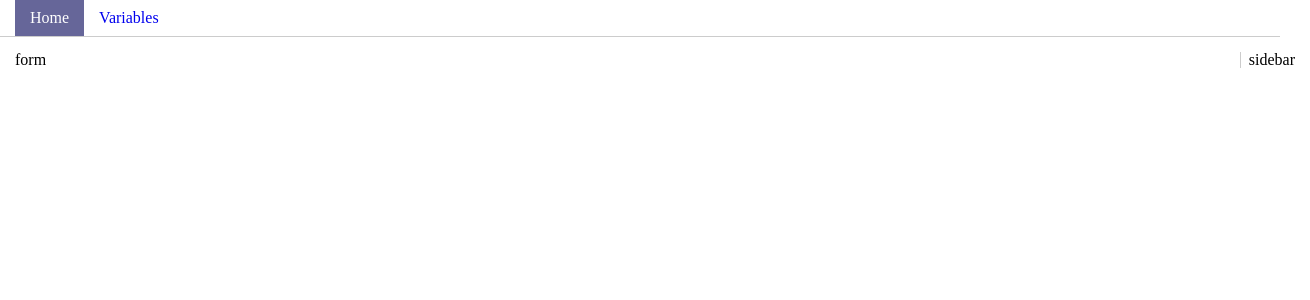
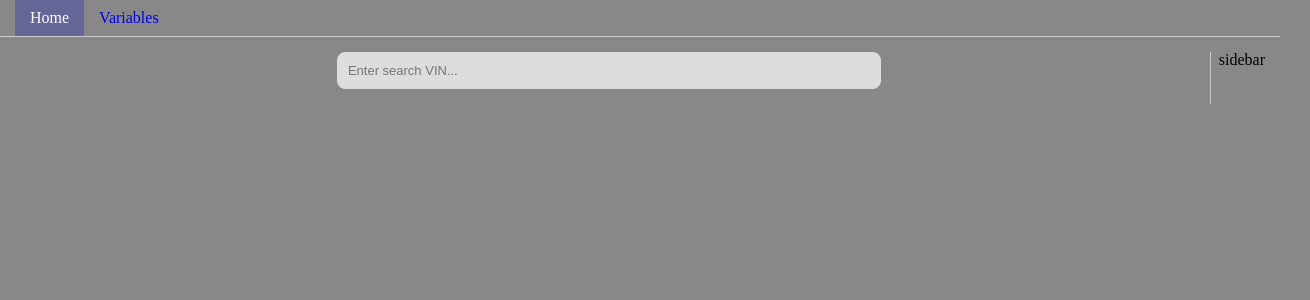
Before and after one commit to panaitov-pm/react_context_vin, a React (Create React App) app: page / in a window 1280 px wide. Shown: the top 300 px of the page, 1310 px wide, since content can reach past the window. Built offline with nearby package versions, Linux system fonts and the light colour scheme.

Commit message:
Added search form

```diff
--- a/src/View/Page/Home.tsx
+++ b/src/View/Page/Home.tsx
@@ -1,4 +1,5 @@
 import React from 'react';
+import SearchForm from '../Section/SearchForm/SearchForm';
 
 /**
  * @interface Props
@@ -7,14 +8,14 @@ interface Props {
 
 }
 
-const Home: React.FC<Props> = ({  }): any => {
+const Home: React.FC<Props> = ({}): any => {
     return (
         <main className="main">
             <aside className="sidebar">
                 sidebar
             </aside>
             <section className="form-wrap">
-form
+                <SearchForm />
             </section>
         </main>
     );
--- /dev/null
+++ b/src/View/Section/SearchForm/SearchForm.tsx
@@ -0,0 +1,20 @@
+import * as React from 'react';
+
+/**
+ * @interface Props
+ */
+interface Props {
+
+}
+
+const SearchForm: React.FC<Props> = ({}): any => {
+    return (
+        <form action="#" className="search-form">
+            <label htmlFor="search" className="screen-reader-text">Search</label>
+            <input id="search" type="search" className="search-form__input" placeholder="Enter search VIN..." />
+            <button type="submit" className="search-form__button">Search</button>
+        </form>
+    );
+};
+
+export default SearchForm;
--- a/src/scss/_default.scss
+++ b/src/scss/_default.scss
@@ -6,6 +6,7 @@ body {
     -webkit-font-smoothing: antialiased;
     -moz-osx-font-smoothing: grayscale;
     box-sizing: border-box;
+    background-color: #888;
 }
 
 code {
@@ -14,7 +15,6 @@ code {
 }
 
 .container {
-    width: 100%;
     margin-left: auto;
     margin-right: auto;
     padding-left: 15px;
--- a/src/scss/config/_global.scss
+++ b/src/scss/config/_global.scss
@@ -1 +1,10 @@
 $color-grey: #ccc;
+$color-light: #fff;
+$color-danger: red;
+
+
+.screen-reader-text {
+    position: absolute;
+    top: -9999px;
+    left: -9999px;
+}
--- a/src/scss/section/form/_form.scss
+++ b/src/scss/section/form/_form.scss
@@ -5,3 +5,61 @@
         padding-right: 7.5px;
     }
 }
+
+.search-form {
+    $searchButtonWidth: 75px;
+
+    max-width: 544px;
+    margin: 0 auto 15px;
+    overflow: hidden;
+    position: relative;
+
+    &__input {
+        margin: 0;
+        padding: 10px calc(#{$searchButtonWidth} + 10px) 10px 10px;
+        border-radius: 8px;
+        width: 100%;
+        background: #ddd;
+        border: 1px solid #ddd;
+        -webkit-appearance: none;
+        font-size: 13px;
+
+        &:focus {
+            outline: 0;
+            background: $color-light;
+        }
+
+        &:not(:placeholder-shown) ~ .search-form__button {
+            transform: translateX(calc(-1 * #{$searchButtonWidth}));
+        }
+
+        &.has-error {
+            border: 1px solid $color-danger;
+
+            & ~ .search-form__button {
+                border: 1px solid $color-danger;
+            }
+        }
+    }
+
+    &__button {
+        cursor: pointer;
+        border: 0;
+        padding: 0.5rem;
+        border-radius: 8px;
+        position: absolute;
+        top: 0;
+        left: 100%;
+        width: #{$searchButtonWidth};
+        transition: transform 0.2s linear;
+        background: #455A64;
+        color: $color-light;
+        font-size: 13px;
+        height: 100%;
+
+        &:focus {
+            outline: 0;
+            background: #222;
+        }
+    }
+}
```
Lines whose indentation alone changed are shown as unchanged.
